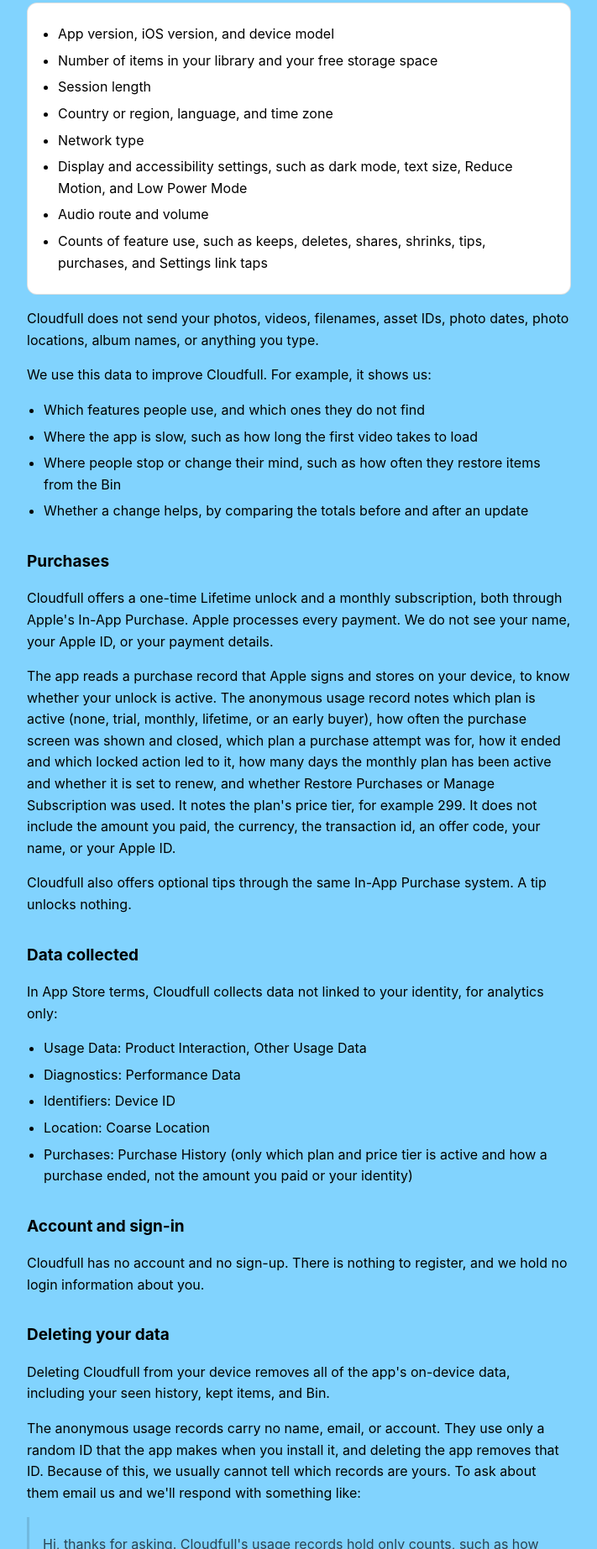
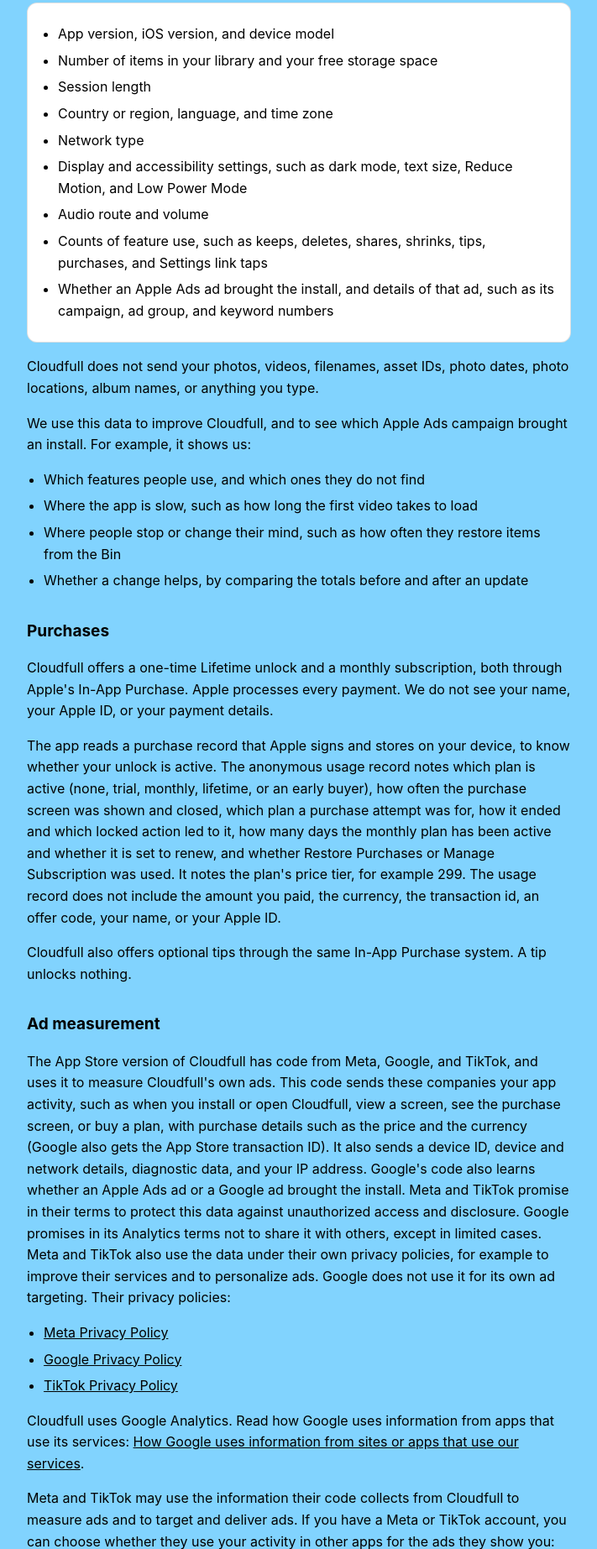
Before and after one commit to MarshallARoss/cloudfull, a plain HTML site: page docs/privacy/index.html in a window 1280 px wide. Shown: the part 955-2800 px from the top of the page at 84% size, without its empty margins (284-995 px from the left). Drawn offline with Linux system fonts and the light colour scheme.

Commit message:
Privacy page: short "Ad measurement" section for the ad build
Words approved by the owner on 2026-11-25 (the short version).

- New section "Ad measurement": the App Store version has code from Meta,
  Google and TikTok to measure Cloudfull's own ads; what it sends, in
  categories; what each company promises and how each uses the data; links
  to their privacy policies. Two paragraphs that the Google Analytics, Meta
  and TikTok terms ask for (Google Analytics disclosure; ad-targeting choice).
- Usage record: one list item for the Apple Ads attribution facts, and that
  use in the "We use this data" sentence.
- Purchases: "It does not include" now names the usage record.
- The "Data collected" section is removed; its list is not true for the ad
  build, and the App Store shows that list.
- Deleting your data: how long the usage records are kept, and that deleting
  the app does not delete what the three companies already received.

The effective date holds the placeholder RELEASE-DATE. Set the real date
before this reaches main (the site is served from main).

```diff
--- a/docs/privacy/index.html
+++ b/docs/privacy/index.html
@@ -88,7 +88,7 @@
 <main>
   <a class="back" href="../">&larr; Cloudfull</a>
   <h1>Privacy Policy</h1>
-  <p class="effective">Effective date: November 3, 2026</p>
+  <p class="effective">Effective date: RELEASE-DATE</p>
 
   <p>This policy explains what Cloudfull does with your data. Cloudfull is built to keep your photos and videos private, on your device.</p>
 
@@ -113,10 +113,11 @@
       <li>Display and accessibility settings, such as dark mode, text size, Reduce Motion, and Low Power Mode</li>
       <li>Audio route and volume</li>
       <li>Counts of feature use, such as keeps, deletes, shares, shrinks, tips, purchases, and Settings link taps</li>
+      <li>Whether an Apple Ads ad brought the install, and details of that ad, such as its campaign, ad group, and keyword numbers</li>
     </ul>
   </div>
   <p>Cloudfull does not send your photos, videos, filenames, asset IDs, photo dates, photo locations, album names, or anything you type.</p>
-  <p>We use this data to improve Cloudfull. For example, it shows us:</p>
+  <p>We use this data to improve Cloudfull, and to see which Apple Ads campaign brought an install. For example, it shows us:</p>
   <ul>
     <li>Which features people use, and which ones they do not find</li>
     <li>Where the app is slow, such as how long the first video takes to load</li>
@@ -126,28 +127,31 @@
 
   <h2>Purchases</h2>
   <p>Cloudfull offers a one-time Lifetime unlock and a monthly subscription, both through Apple's In-App Purchase. Apple processes every payment. We do not see your name, your Apple ID, or your payment details.</p>
-  <p>The app reads a purchase record that Apple signs and stores on your device, to know whether your unlock is active. The anonymous usage record notes which plan is active (none, trial, monthly, lifetime, or an early buyer), how often the purchase screen was shown and closed, which plan a purchase attempt was for, how it ended and which locked action led to it, how many days the monthly plan has been active and whether it is set to renew, and whether Restore Purchases or Manage Subscription was used. It notes the plan's price tier, for example 299. It does not include the amount you paid, the currency, the transaction id, an offer code, your name, or your Apple ID.</p>
+  <p>The app reads a purchase record that Apple signs and stores on your device, to know whether your unlock is active. The anonymous usage record notes which plan is active (none, trial, monthly, lifetime, or an early buyer), how often the purchase screen was shown and closed, which plan a purchase attempt was for, how it ended and which locked action led to it, how many days the monthly plan has been active and whether it is set to renew, and whether Restore Purchases or Manage Subscription was used. It notes the plan's price tier, for example 299. The usage record does not include the amount you paid, the currency, the transaction id, an offer code, your name, or your Apple ID.</p>
   <p>Cloudfull also offers optional tips through the same In-App Purchase system. A tip unlocks nothing.</p>
 
-  <h2>Data collected</h2>
-  <p>In App Store terms, Cloudfull collects data not linked to your identity, for analytics only:</p>
+  <h2>Ad measurement</h2>
+  <p>The App Store version of Cloudfull has code from Meta, Google, and TikTok, and uses it to measure Cloudfull's own ads. This code sends these companies your app activity, such as when you install or open Cloudfull, view a screen, see the purchase screen, or buy a plan, with purchase details such as the price and the currency (Google also gets the App Store transaction ID). It also sends a device ID, device and network details, diagnostic data, and your IP address. Google's code also learns whether an Apple Ads ad or a Google ad brought the install. Meta and TikTok promise in their terms to protect this data against unauthorized access and disclosure. Google promises in its Analytics terms not to share it with others, except in limited cases. Meta and TikTok also use the data under their own privacy policies, for example to improve their services and to personalize ads. Google does not use it for its own ad targeting. Their privacy policies:</p>
   <ul>
-    <li>Usage Data: Product Interaction, Other Usage Data</li>
-    <li>Diagnostics: Performance Data</li>
-    <li>Identifiers: Device ID</li>
-    <li>Location: Coarse Location</li>
-    <li>Purchases: Purchase History (only which plan and price tier is active and how a purchase ended, not the amount you paid or your identity)</li>
+    <li><a href="https://www.facebook.com/privacy/policy/">Meta Privacy Policy</a></li>
+    <li><a href="https://policies.google.com/privacy">Google Privacy Policy</a></li>
+    <li><a href="https://www.tiktok.com/legal/page/global/privacy-policy/en">TikTok Privacy Policy</a></li>
   </ul>
+  <p>Cloudfull uses Google Analytics. Read how Google uses information from apps that use its services: <a href="https://policies.google.com/technologies/partner-sites">How Google uses information from sites or apps that use our services</a>.</p>
+  <p>Meta and TikTok may use the information their code collects from Cloudfull to measure ads and to target and deliver ads. If you have a Meta or TikTok account, you can choose whether they use your activity in other apps for the ads they show you: <a href="https://www.facebook.com/help/568137493302217">Meta: Activity from other businesses</a>, <a href="https://support.tiktok.com/en/account-and-privacy/personalized-ads-and-data/targeted-ads">TikTok: Targeted ads</a>. Meta says apps may still send it your activity.</p>
 
   <h2>Account and sign-in</h2>
   <p>Cloudfull has no account and no sign-up. There is nothing to register, and we hold no login information about you.</p>
 
   <h2>Deleting your data</h2>
   <p>Deleting Cloudfull from your device removes all of the app's on-device data, including your seen history, kept items, and Bin.</p>
+  <p>We keep the anonymous usage records until we delete them. There is no fixed period.</p>
   <p>The anonymous usage records carry no name, email, or account. They use only a random ID that the app makes when you install it, and deleting the app removes that ID. Because of this, we usually cannot tell which records are yours. To ask about them email us and we'll respond with something like:</p>
   <blockquote>
     <p>Hi, thanks for asking. Cloudfull's usage records hold only counts, such as how many items were kept or deleted. They have no name, email, or account, and they do not include photos or videos. Each record carries only a random ID that the app makes when it is installed. The app does not show that ID, so we cannot find which records are yours. If you delete Cloudfull, that ID is gone, and no new record can connect to it. If you have more questions, reply to this email.</p>
   </blockquote>
+
+  <p>Deleting Cloudfull stops all data collection by the app. It does not delete what Meta, Google, or TikTok already received; they keep it as their privacy policies say. To ask them about it, use their privacy policies linked under Ad measurement.</p>
 
   <h2>Children</h2>
   <p>Cloudfull is not directed at children under 13.</p>
```
